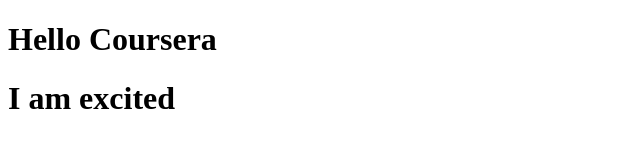
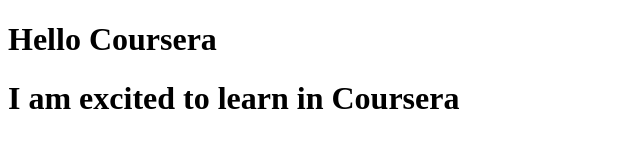
Before and after one commit to Boopalan002/coursera-test, a plain HTML site: page index.html in a window 1280 px wide. Shown: the whole page, without its empty margins (0-640 px from the left). Drawn offline with Linux system fonts and the light colour scheme.

Commit message:
Next Version

```diff
--- a/index.html
+++ b/index.html
@@ -6,6 +6,6 @@
   </head>
   <body>
     <h1>Hello Coursera</h1>
-    <h1>I am excited</h1>
+    <h1>I am excited to learn in Coursera</h1>
   </body>
 </html>
```
